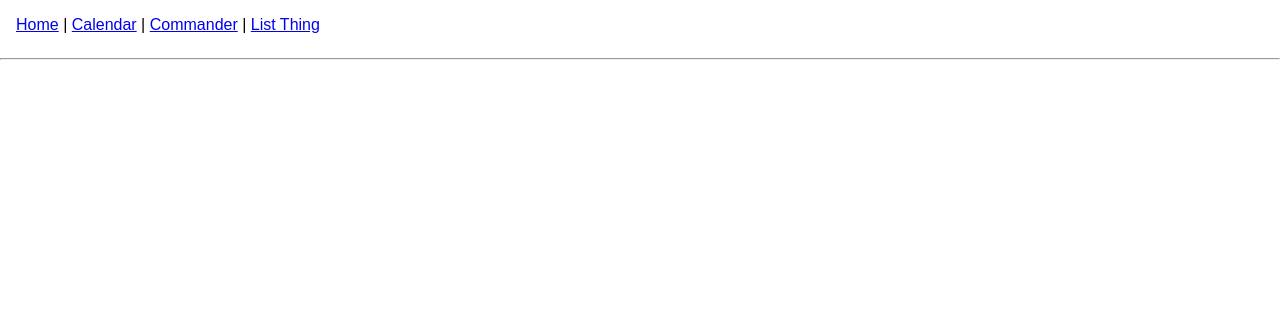
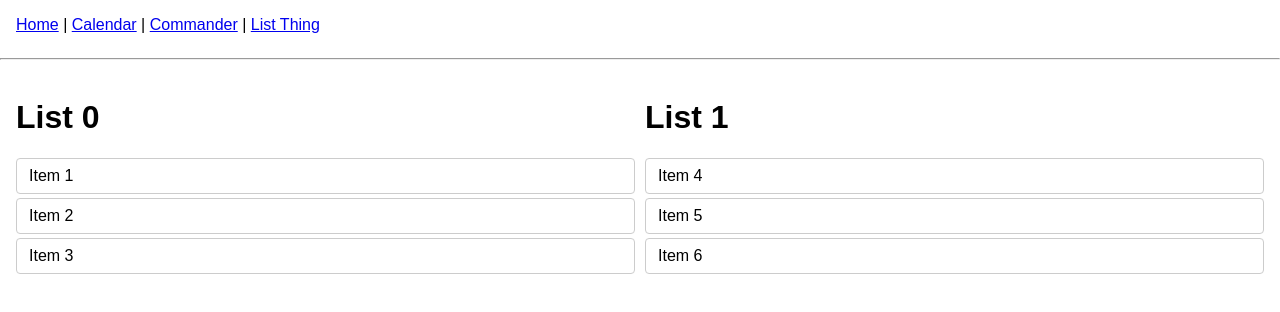
Before and after one commit to davedolben/dev-tools, a React app in the folder experimental/react-experiments/frontend/: page /list-thing in a window 1280 px wide. Shown: the top 312 px of the page. Built offline with nearby package versions, Linux system fonts and the light colour scheme.

Commit message:
[List] drag-drop between lists using shared state manager

```diff
--- a/experimental/react-experiments/frontend/src/list-thing/index.tsx
+++ b/experimental/react-experiments/frontend/src/list-thing/index.tsx
@@ -1,42 +1,28 @@
-import React, { useState } from "react";
+import React, { useState, useEffect } from "react";
 import { List } from "./list";
-import { ListItemData } from "./list-data-hook";
+import { useListManager } from "./list-data-hook";
 
 export const ListThing = () => {
-  const [lists, setLists] = useState<ListItemData[][]>([]);
-  const [draggedItem, setDraggedItem] = useState<{ id: number; fromListIndex: number } | null>(null);
+  const [listIds, setListIds] = useState<number[]>([]);
+  const [draggedItem, setDraggedItem] = useState<{ id: number; fromListId: number } | null>(null);
+  const { getAllLists, moveItem } = useListManager();
 
-  const handleItemsReorder = (listIndex: number, newItems: ListItemData[]) => {
-    setLists(prevLists => {
-      const newLists = [...prevLists];
-      newLists[listIndex] = newItems;
-      return newLists;
-    });
-  };
+  // Initialize with existing lists
+  useEffect(() => {
+    const initializeLists = async () => {
+      const lists = await getAllLists();
+      setListIds(lists.map(list => list.id));
+    };
+    initializeLists();
+  }, [getAllLists]);
 
-  const handleItemMove = (fromListIndex: number, toListIndex: number, itemId: number, dropIndex: number) => {
-    setLists(prevLists => {
-      const newLists = [...prevLists];
-
-      // Find the item to move
-      const fromList = newLists[fromListIndex];
-      const itemIndex = fromList.findIndex(item => item.id === itemId);
-
-      if (itemIndex === -1) return prevLists;
-
-      const [movedItem] = fromList.splice(itemIndex, 1);
-
-      // Add to the target list
-      const toList = newLists[toListIndex];
-      toList.splice(dropIndex, 0, movedItem);
-
-      return newLists;
-    });
+  const handleItemMove = async (fromListId: number, toListId: number, itemId: number, dropIndex: number) => {
+    await moveItem(fromListId, toListId, itemId, dropIndex);
     setDraggedItem(null);
   };
 
-  const handleDragStart = (id: number, fromListIndex: number) => {
-    setDraggedItem({ id, fromListIndex });
+  const handleDragStart = (id: number, fromListId: number) => {
+    setDraggedItem({ id, fromListId });
   };
 
   const handleDragEnd = () => {
@@ -49,14 +35,13 @@ export const ListThing = () => {
       display: "flex",
       gap: "10px",
     }}>
-      {lists.map((list: ListItemData[], listIndex: number) => (
-        <div key={listIndex} style={{ flex: 1 }}>
+      {listIds.map((listId: number, listIndex: number) => (
+        <div key={listId} style={{ flex: 1 }}>
           <List
             name={`List ${listIndex}`}
-            items={list}
+            listId={listId}
             listIndex={listIndex}
             draggedItem={draggedItem}
-            onItemsReorder={(newItems) => handleItemsReorder(listIndex, newItems)}
             onItemMove={handleItemMove}
             onDragStart={handleDragStart}
             onDragEnd={handleDragEnd}
--- a/experimental/react-experiments/frontend/src/list-thing/list-data-hook.ts
+++ b/experimental/react-experiments/frontend/src/list-thing/list-data-hook.ts
@@ -124,6 +124,32 @@ class ListStateManager {
       this.notifyListListeners(listId);
     }
   }
+
+  async moveItem(fromListId: number, toListId: number, itemId: number, targetIndex?: number): Promise<void> {
+    const fromListIndex = this._lists.findIndex(list => list.id === fromListId);
+    const toListIndex = this._lists.findIndex(list => list.id === toListId);
+
+    if (fromListIndex !== -1 && toListIndex !== -1) {
+      const fromList = this._lists[fromListIndex];
+      const itemIndex = fromList.items.findIndex(item => item.id === itemId);
+
+      if (itemIndex !== -1) {
+        // Remove item from source list
+        const [movedItem] = fromList.items.splice(itemIndex, 1);
+
+        // Add item to destination list at specific index or at the end
+        if (targetIndex !== undefined && targetIndex >= 0 && targetIndex <= this._lists[toListIndex].items.length) {
+          this._lists[toListIndex].items.splice(targetIndex, 0, movedItem);
+        } else {
+          this._lists[toListIndex].items.push(movedItem);
+        }
+
+        // Notify listeners for both lists
+        this.notifyListListeners(fromListId);
+        this.notifyListListeners(toListId);
+      }
+    }
+  }
 }
 
 export const useListData = (listId: number) => {
@@ -189,9 +215,14 @@ export const useListManager = () => {
     return manager.lists;
   }, [manager]);
 
+  const moveItem = useCallback(async (fromListId: number, toListId: number, itemId: number, targetIndex?: number) => {
+    return manager.moveItem(fromListId, toListId, itemId, targetIndex);
+  }, [manager]);
+
   return {
     addList,
     removeList,
     getAllLists,
+    moveItem,
   };
 };
--- a/experimental/react-experiments/frontend/src/list-thing/list.tsx
+++ b/experimental/react-experiments/frontend/src/list-thing/list.tsx
@@ -1,31 +1,35 @@
 import React, { useState } from "react";
-import { ListItemData } from "./list-data-hook";
+import { ListItemData, useListData } from "./list-data-hook";
 
 export type ListProps = {
   name: string;
-  items: ListItemData[];
+  listId: number;
   listIndex: number;
-  draggedItem: { id: number; fromListIndex: number } | null;
-  onItemsReorder?: (items: ListItemData[]) => void;
-  onItemMove?: (fromListIndex: number, toListIndex: number, itemId: number, dropIndex: number) => void;
-  onDragStart: (id: number, fromListIndex: number) => void;
+  draggedItem: { id: number; fromListId: number } | null;
+  onItemMove?: (fromListId: number, toListId: number, itemId: number, dropIndex: number) => void;
+  onDragStart: (id: number, fromListId: number) => void;
   onDragEnd: () => void;
 };
 
 export const List = ({
   name,
-  items,
+  listId,
   listIndex,
   draggedItem,
-  onItemsReorder,
   onItemMove,
   onDragStart,
   onDragEnd
 }: ListProps) => {
-  const [dragOverItem, setDragOverItem] = useState<{ id: number; listIndex: number } | null>(null);
+  const [dragOverItem, setDragOverItem] = useState<{ id: number; listId: number } | null>(null);
+  const { list, updateList } = useListData(listId);
+
+  // Don't render if list data is not available
+  if (!list) {
+    return <div>Loading...</div>;
+  }
 
   const handleDragStart = (e: React.DragEvent<HTMLDivElement>, id: number) => {
-    onDragStart(id, listIndex);
+    onDragStart(id, listId);
     e.dataTransfer.setData("text/plain", id.toString());
     e.dataTransfer.effectAllowed = "move";
   };
@@ -33,14 +37,14 @@ export const List = ({
   const handleDragOver = (e: React.DragEvent<HTMLDivElement>, id: number) => {
     e.preventDefault();
     e.dataTransfer.dropEffect = "move";
-    setDragOverItem({ id, listIndex });
+    setDragOverItem({ id, listId });
   };
 
   const handleDragLeave = () => {
     setDragOverItem(null);
   };
 
-  const handleDrop = (e: React.DragEvent<HTMLDivElement>, dropId: number) => {
+  const handleDrop = async (e: React.DragEvent<HTMLDivElement>, dropId: number) => {
     e.preventDefault();
 
     if (!draggedItem || draggedItem.id === dropId) {
@@ -48,33 +52,31 @@ export const List = ({
       return;
     }
 
-    const dropIndex = items.findIndex(item => item.id === dropId);
+    const dropIndex = list.items.findIndex(item => item.id === dropId);
 
     if (dropIndex === -1) {
       setDragOverItem(null);
       return;
     }
 
-    // If dropping in the same list, reorder
-    if (draggedItem.fromListIndex === listIndex) {
-      const draggedIndex = items.findIndex(item => item.id === draggedItem.id);
+    // If dropping in the same list, reorder using the hook
+    if (draggedItem.fromListId === listId) {
+      const draggedIndex = list.items.findIndex(item => item.id === draggedItem.id);
 
       if (draggedIndex === -1) {
         setDragOverItem(null);
         return;
       }
 
-      const newItems = [...items];
+      const newItems = [...list.items];
       const [draggedItemData] = newItems.splice(draggedIndex, 1);
       newItems.splice(dropIndex, 0, draggedItemData);
 
-      if (onItemsReorder) {
-        onItemsReorder(newItems);
-      }
+      await updateList(newItems);
     } else {
       // If dropping in a different list, move the item
       if (onItemMove) {
-        onItemMove(draggedItem.fromListIndex, listIndex, draggedItem.id, dropIndex);
+        onItemMove(draggedItem.fromListId, listId, draggedItem.id, dropIndex);
       }
     }
 
@@ -89,7 +91,7 @@ export const List = ({
   return (
     <div>
       <h1>{name}</h1>
-      {items.map((item) => (
+      {list.items.map((item) => (
         <ListItem
           key={item.id}
           data={item}
```
